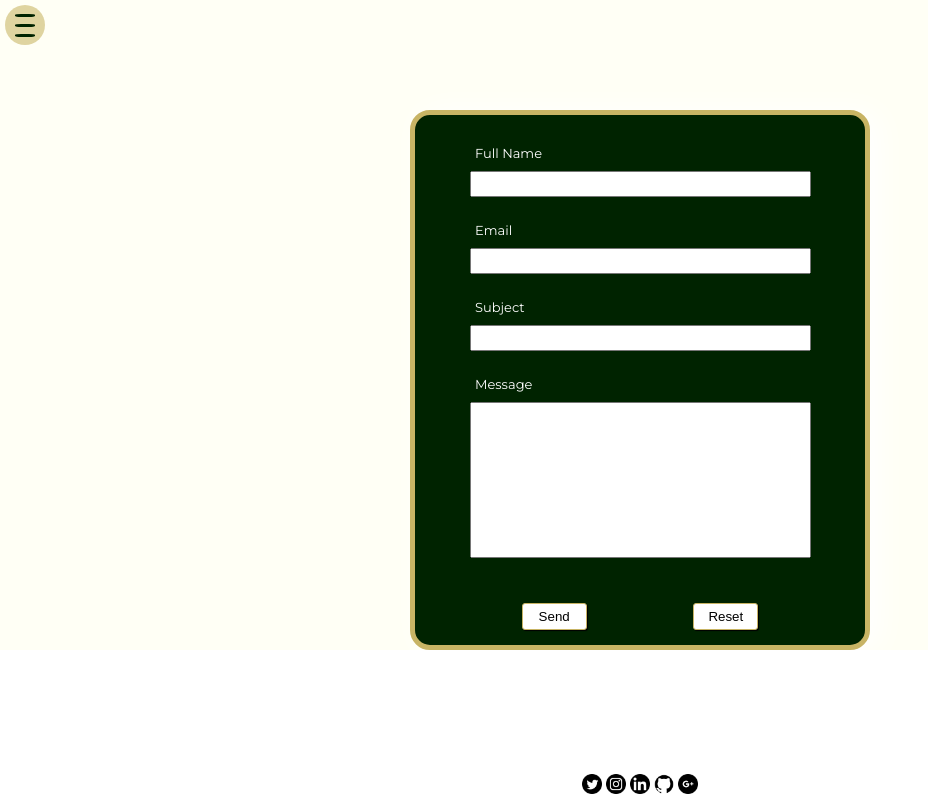
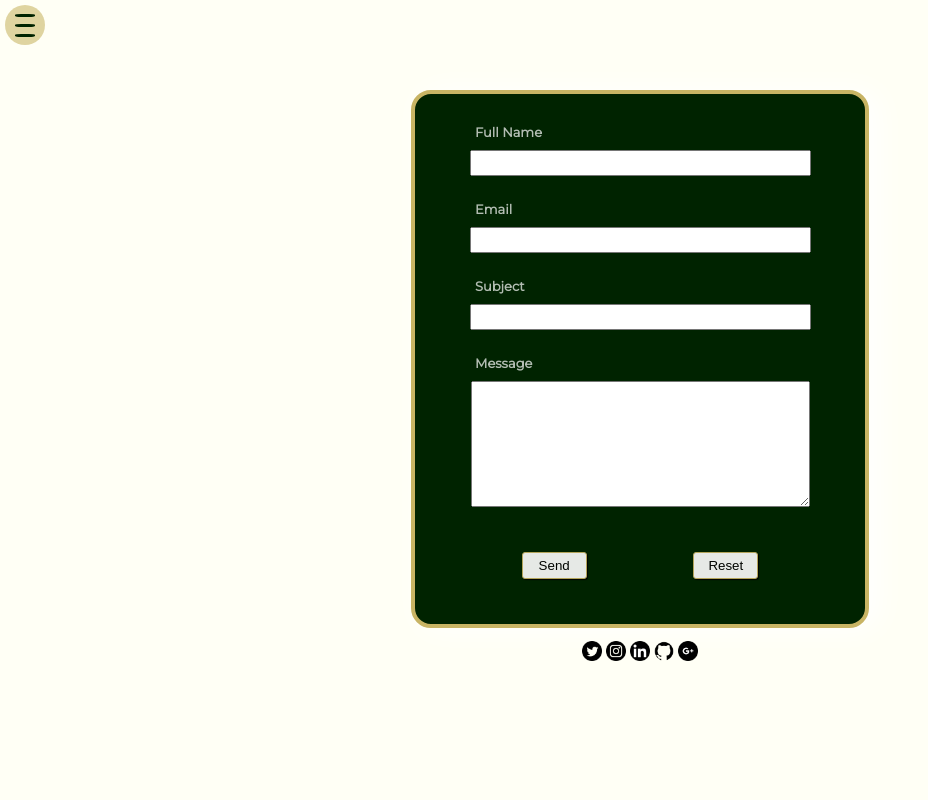
Before and after one commit to 22940dev/portfolio-szabinakov, a React (Create React App) app: page /contact in a window 1280 px wide. Shown: the whole page, without its empty margins (0-928 px from the left). Built offline with nearby package versions, Linux system fonts and the light colour scheme.

Commit message:
fixed footer, fixed textarea

```diff
--- a/src/components/Contact.js
+++ b/src/components/Contact.js
@@ -83,13 +83,14 @@ const Contact = () => {
                 </div>
                 <div className='contactDetailsEach'>
                     <label htmlFor='message'>Message</label>
-                    <input
+                    <textarea
                         type='textarea'
                         data-testid='message'
                         name='message'
                         value={state.message}
-                        className='formInputMessage'
-                        onChange={onInputChange}/>
+                        className='textarea'
+                        onChange={onInputChange}>
+                    </textarea>
                 </div>
                 <div className='buttonContainer'>
                     <button
--- a/src/components/Footer.js
+++ b/src/components/Footer.js
@@ -10,8 +10,9 @@ import gmail from '../pictures/gmail.png'
 
 const Footer = () => {
     return(
-        <div data-testid='footerContainer' className='footerContainer'>
+
             <footer data-testid='footer' className='footer'>
+                <div data-testid='footerContainer' className='footerContainer'>
                 <a data-testid='footerLinkOne' className='footerLinkOne' href='https://twitter.com/szabinkov?lang=en-gb' target='blank'>
                     <img src={twitterlogo} href='www.google.com' alt='twitter'/>
                 </a>
@@ -27,8 +28,9 @@ const Footer = () => {
                 <a data-testid='footerLinkFive' className='footerLinkFive' href='mailto:szabinkov@gmail.com'>
                     <img src={gmail} alt='Gmail'/>
                 </a>
-            </footer>
-        </div>
+                </div>
+        </footer>
+
     )
 }
 
--- a/src/styles/App.css
+++ b/src/styles/App.css
@@ -1,5 +1,5 @@
 .App {
     font-family: 'Montserrat', sans-serif;
     background-color: rgba(255, 255, 0, 0.041);
-    height: 100%;
+    height: 100vh;
 }
--- a/src/styles/Contact.css
+++ b/src/styles/Contact.css
@@ -3,15 +3,15 @@
     flex-direction: column;
     align-items: center;
     padding-top: 30px;
+    font-weight: bold;
+    color: white;
 }
 
 .contactForm {
     background-color: rgb(0, 35, 0);
-    color: white;
-    border: solid 5px  rgba(200, 180, 100);
+    border: solid 4px  rgba(200, 180, 100);
     display: flex;
     flex-direction: column;
-    margin-top: 20px;
     width: 300px;
     height: 420px;
     border-radius: 20px;
@@ -38,20 +38,21 @@
     margin-bottom: 5px;
     align-self: start;
     margin-left: 20px;
+    opacity: 70%;
     font-size: 13px;
 }
 .contactDetailsEach > input {
     height: 20px;
     width: 80%;
-
 }
-.contactDetailsEach > input:hover {
-    border: solid yellow
-
+.contactDetailsEach > input:hover,
+.contactDetailsEach > .textarea:hover {
+    border: solid rgb(223, 223, 2)
 }
 
-.contactDetailsEach > .formInputMessage {
-    height: 100px;
+.contactDetailsEach > .textarea {
+    height: 120px;
+    width: 90%;
 }
 
 
@@ -65,6 +66,7 @@
 }
 .submitButtonForm, .resetButtonForm {
     background-color: white;
+    opacity: 90%;
     border: solid 1px rgba(200, 180, 100);
     border-radius: 3px;
     box-shadow: 1px 1px 1px;
@@ -78,13 +80,13 @@
 
 @media screen and (min-width: 414px) {
     .contactForm {
-        margin-top: 100px;
+        margin-top: 30px;
     }
 }
 
 @media screen and (min-width: 768px) {
     .contactForm {
-        margin-top: 30px;
+        margin-top: 10px;
         width: 450px;
         height: 530px;
     }
--- a/src/styles/Footer.css
+++ b/src/styles/Footer.css
@@ -1,10 +1,12 @@
-.footerContainer {
+footer {
     width: 100%;
     display: flex;
     justify-content: center;
+    align-items: center;
+    height: 50px;
 }
 
-footer {
+.footerContainer {
     list-style-type: none;
     padding: 0;
     margin: 0;
@@ -12,13 +14,13 @@ footer {
     width: 300px;
     display: flex;
     justify-content: center;
-    position: fixed;
+    align-items: center;
 }
-footer > a {
+.footerContainer > a {
     padding: 2px;
 }
 
-footer > a:hover {
+.footerContainer > a:hover {
     transform: scale(2,2);
 }
 a > img {
```
Also changed, not shown: src/styles/Home.css (line endings or trailing spaces).
